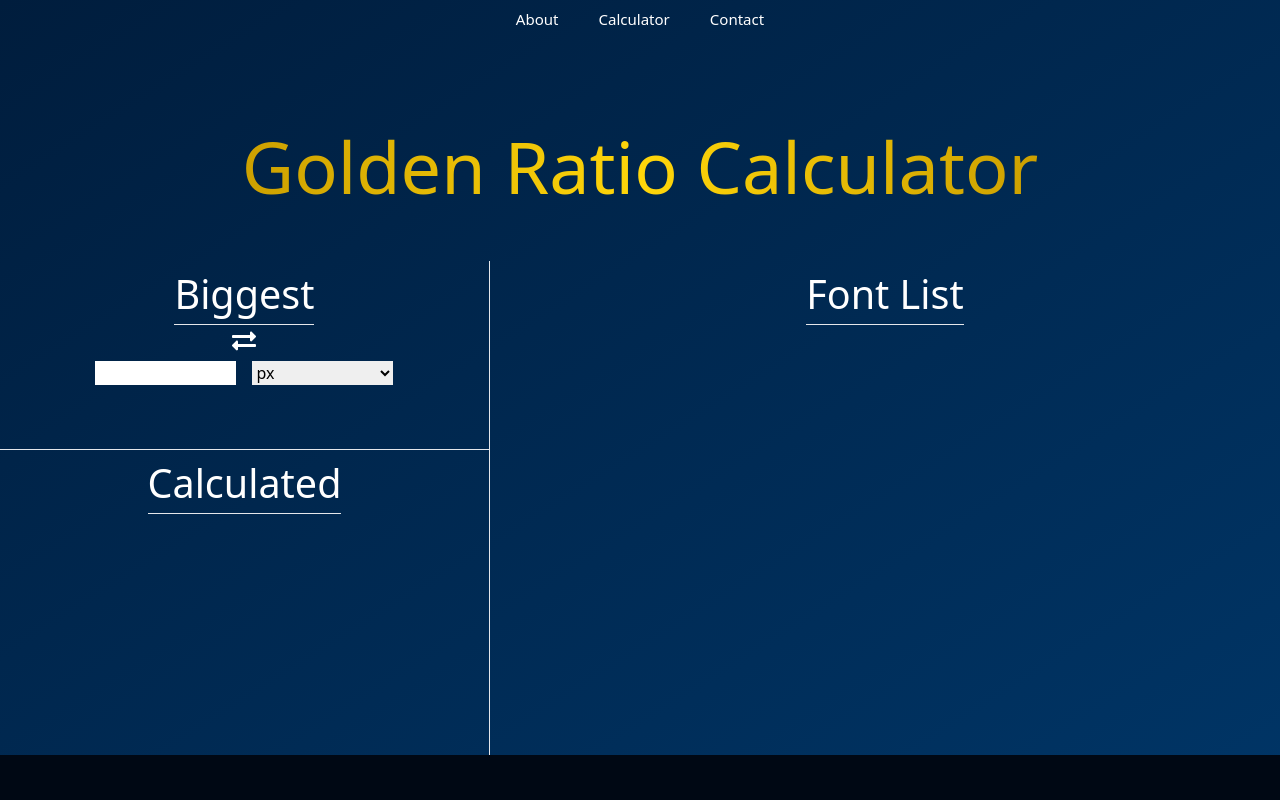
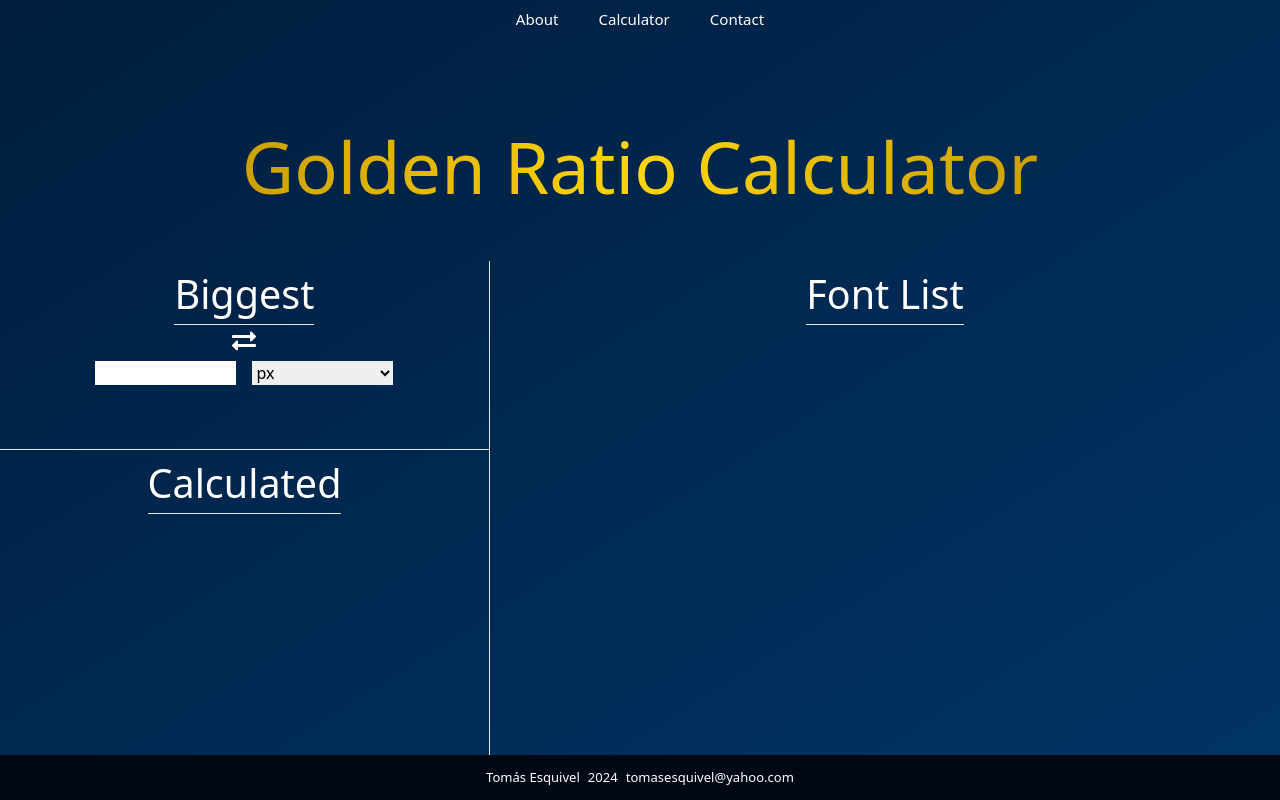
Before and after one commit to tomasesquivelgc/Golden-ratio-fonts, a React (Vite) app: page / in a window 1280 px wide. Built offline with nearby package versions, Linux system fonts and the light colour scheme.

Commit message:
add footer info

```diff
--- a/src/components/Footer.jsx
+++ b/src/components/Footer.jsx
@@ -1,5 +1,10 @@
 const Footer = () => (
-  <div className="w-full h-gr6 bg-richBlack" />
+  <div className="w-full h-gr6 bg-richBlack flex text-gr4 md:text-gr5 text-white gap-2 justify-center items-center">
+    <p>Tomás Esquivel</p>
+    <p>2024</p>
+    <p>tomasesquivel@yahoo.com</p>
+
+  </div>
 );
 
 export default Footer;
```
